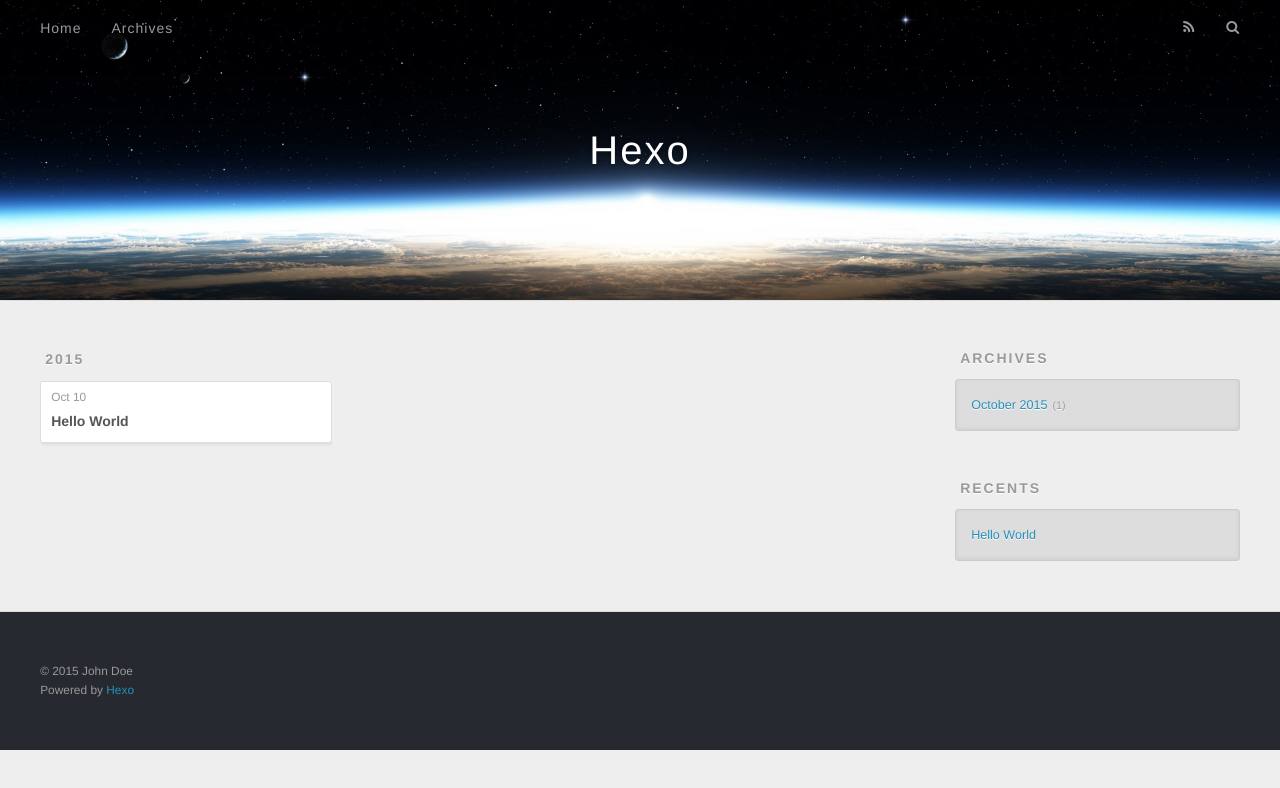
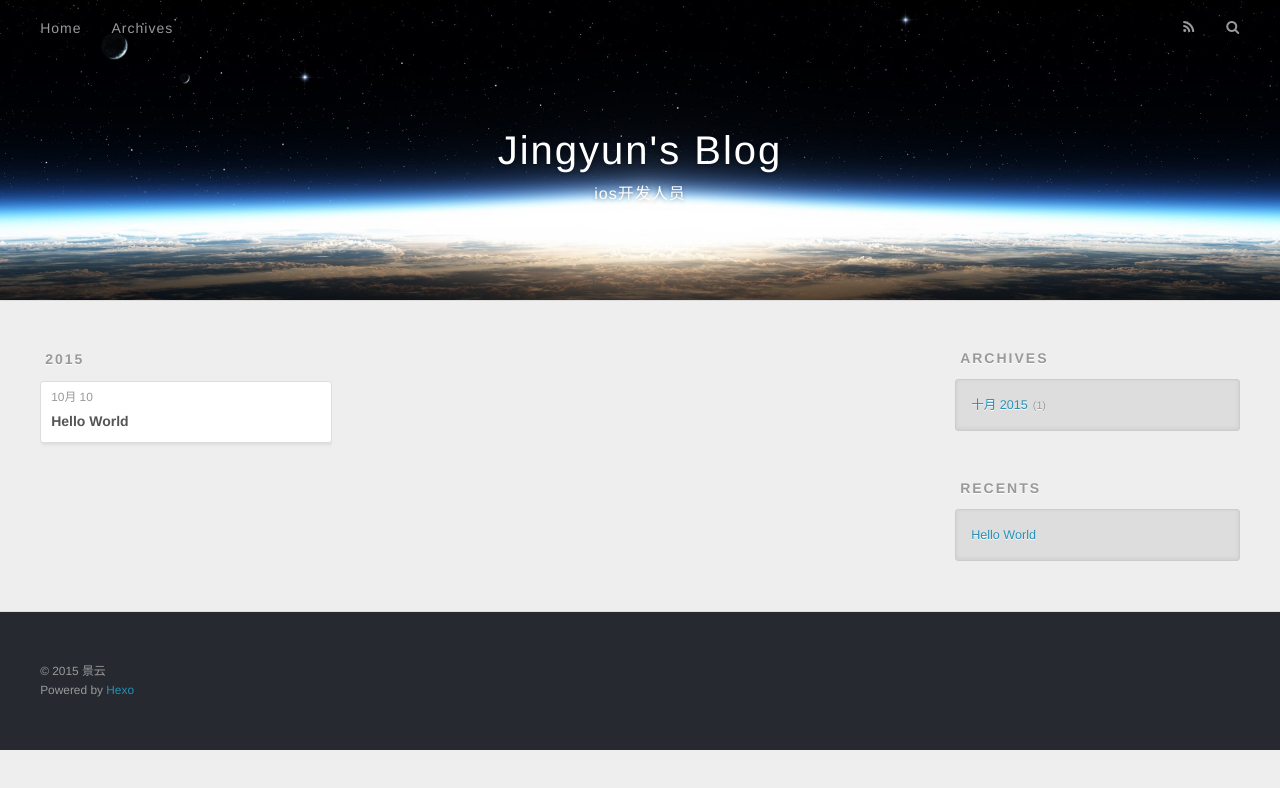
Before and after one commit to jingyunex/Jingyunex.github.io, a plain HTML site: page archives/2015/10/index.html in a window 1280 px wide. Drawn offline with nearby package versions, Linux system fonts and the light colour scheme.

Commit message:
Site updated: 2015-10-13 10:56:42

```diff
--- a/archives/2015/10/index.html
+++ b/archives/2015/10/index.html
@@ -3,19 +3,19 @@
 <head>
   <meta charset="utf-8">
 
-  <title>Archives: 2015/10 | Hexo</title>
+  <title>Archives: 2015/10 | Jingyun&#39;s Blog</title>
   <meta name="viewport" content="width=device-width, initial-scale=1, maximum-scale=1">
-  <meta name="description">
+  <meta name="description" content="具有一年ios开发经验">
 <meta property="og:type" content="website">
-<meta property="og:title" content="Hexo">
+<meta property="og:title" content="Jingyun's Blog">
 <meta property="og:url" content="http://yoursite.com/archives/2015/10/index.html">
-<meta property="og:site_name" content="Hexo">
-<meta property="og:description">
+<meta property="og:site_name" content="Jingyun's Blog">
+<meta property="og:description" content="具有一年ios开发经验">
 <meta name="twitter:card" content="summary">
-<meta name="twitter:title" content="Hexo">
-<meta name="twitter:description">
+<meta name="twitter:title" content="Jingyun's Blog">
+<meta name="twitter:description" content="具有一年ios开发经验">
 
-    <link rel="alternative" href="/atom.xml" title="Hexo" type="application/atom+xml">
+    <link rel="alternative" href="/atom.xml" title="Jingyun&#39;s Blog" type="application/atom+xml">
 
 
     <link rel="icon" href="/favicon.png">
@@ -33,8 +33,12 @@
   <div id="header-outer" class="outer">
     <div id="header-title" class="inner">
       <h1 id="logo-wrap">
-        <a href="/" id="logo">Hexo</a>
+        <a href="/" id="logo">Jingyun&#39;s Blog</a>
       </h1>
+
+        <h2 id="subtitle-wrap">
+          <a href="/" id="subtitle">ios开发人员</a>
+        </h2>
 
     </div>
     <div id="header-inner" class="inner">
@@ -76,7 +80,7 @@
   <div class="archive-article-inner">
     <header class="archive-article-header">
       <a href="/2015/10/10/hello-world/" class="archive-article-date">
-  <time datetime="2015-10-10T09:44:33.000Z" itemprop="datePublished">Oct 10</time>
+  <time datetime="2015-10-10T09:44:33.000Z" itemprop="datePublished">10月 10</time>
 </a>
 
 
@@ -106,7 +110,7 @@
   <div class="widget-wrap">
     <h3 class="widget-title">Archives</h3>
     <div class="widget">
-      <ul class="archive-list"><li class="archive-list-item"><a class="archive-list-link" href="/archives/2015/10/">October 2015</a><span class="archive-list-count">1</span></li></ul>
+      <ul class="archive-list"><li class="archive-list-item"><a class="archive-list-link" href="/archives/2015/10/">十月 2015</a><span class="archive-list-count">1</span></li></ul>
     </div>
   </div>
 
@@ -133,7 +137,7 @@
 
   <div class="outer">
     <div id="footer-info" class="inner">
-      &copy; 2015 John Doe<br>
+      &copy; 2015 景云<br>
       Powered by <a href="http://hexo.io/" target="_blank">Hexo</a>
     </div>
   </div>
```
Also changed, not shown: 2015/10/10/hello-world/index.html (+11 -7 lines), archives/2015/index.html (+16 -12 lines), archives/index.html (+16 -12 lines), index.html (+16 -12 lines), 1 other file.
